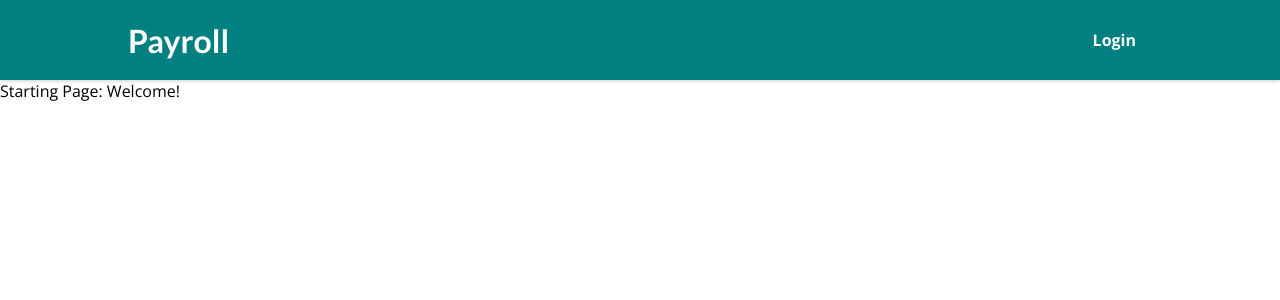
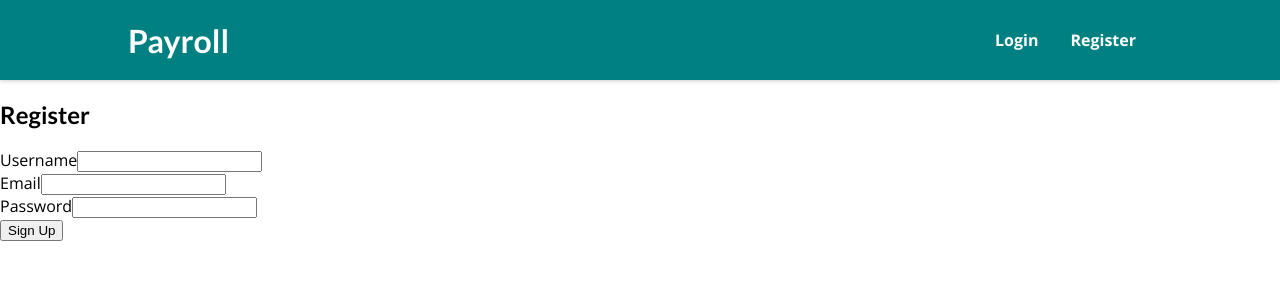
Before and after one commit to cfaqiri/payroll-frontend, a React (Create React App) app in the folder payroll-frontend/: page /register in a window 1280 px wide. Before the commit this address led to /. Shown: the top 300 px of the page. Built offline with nearby package versions, Linux system fonts and the light colour scheme.

Commit message:
Add registration page

```diff
--- a/payroll-frontend/src/App.js
+++ b/payroll-frontend/src/App.js
@@ -1,11 +1,12 @@
+import { useContext } from "react";
 import { Redirect, Route, Switch } from "react-router-dom";
 
 import AuthContext from "./contexts/auth-context";
 import Layout from "./components/Layout/Layout";
-import AuthPage from "./pages/LoginPage";
 import HomePage from "./pages/HomePage";
+import LoginPage from "./pages/LoginPage";
 import ProfilePage from "./pages/ProfilePage";
-import { useContext } from "react";
+import RegisterPage from "./pages/RegisterPage";
 
 function App() {
   const authCtx = useContext(AuthContext);
@@ -18,7 +19,10 @@ function App() {
           <HomePage />
         </Route>
         <Route path="/login">
-          <AuthPage />
+          <LoginPage />
+        </Route>
+        <Route path="/register">
+          <RegisterPage />
         </Route>
         <Route path="/profile">
           {isLoggedIn && <ProfilePage />}
--- /dev/null
+++ b/payroll-frontend/src/components/Auth/RegisterForm.js
@@ -0,0 +1,58 @@
+import { useRef } from "react";
+
+const RegisterForm = () => {
+  const usernameInputRef = useRef();
+  const emailInputRef = useRef();
+  const passwordInputRef = useRef();
+
+  const submitHandler = (event) => {
+    event.preventDefault();
+    const enteredUsername = usernameInputRef.current.value;
+    const enteredPassword = passwordInputRef.current.value;
+    const enteredEmail = emailInputRef.current.value;
+
+    fetch("http://127.0.0.1:8000/register/", {
+      method: "POST",
+      body: JSON.stringify({
+        email: enteredEmail,
+        username: enteredUsername,
+        password: enteredPassword,
+      }),
+      headers: {
+        "Content-Type": "application/json",
+      }
+    }).then((response) => {
+      return response.json();
+    }).then((data) => {
+      console.log(data);
+    });
+  };
+
+  return (
+    <section>
+      <h1>Register</h1>
+      <form onSubmit={submitHandler}>
+        <div>
+          <label htmlFor="username">Username</label>
+          <input type="text" id="username" required ref={usernameInputRef} />
+        </div>
+        <div>
+          <label htmlFor="email">Email</label>
+          <input type="email" id="email" required ref={emailInputRef} />
+        </div>
+        <div>
+          <label htmlFor="password">Password</label>
+          <input
+            type="password"
+            id="password"
+            required
+            ref={passwordInputRef}
+          />
+        </div>
+        <button>Sign Up</button>
+      </form>
+    </section>
+  );
+};
+
+export default RegisterForm;
--- a/payroll-frontend/src/components/Layout/MainNavigation.js
+++ b/payroll-frontend/src/components/Layout/MainNavigation.js
@@ -11,7 +11,6 @@ const MainNavigation = () => {
 
   const logoutHandler = () => {
     authCtx.logout();
-    console.log(authCtx.isLoggedIn);
   };
 
   return (
@@ -34,6 +33,11 @@ const MainNavigation = () => {
               <button onClick={logoutHandler}>Logout</button>
             </li>
           )}
+          {!isLoggedIn && (
+            <li>
+              <Link to="/register">Register</Link>
+            </li>
+          )}
         </ul>
       </nav>
     </header>
--- a/payroll-frontend/src/contexts/auth-context.js
+++ b/payroll-frontend/src/contexts/auth-context.js
@@ -12,7 +12,7 @@ export const AuthContextProvider = (props) => {
   const tokenData = localStorage.getItem("token");
   let initialToken;
   if (tokenData) {
-    initialToken = tokenData.token;
+    initialToken = tokenData;
   }
 
   const [token, setToken] = useState(initialToken);
--- a/payroll-frontend/src/pages/LoginPage.js
+++ b/payroll-frontend/src/pages/LoginPage.js
@@ -1,7 +1,7 @@
 import LoginForm from "../components/Auth/LoginForm";
 
-const AuthPage = () => {
+const LoginPage = () => {
   return <LoginForm />;
 };
 
-export default AuthPage;
+export default LoginPage;
--- /dev/null
+++ b/payroll-frontend/src/pages/RegisterPage.js
@@ -0,0 +1,7 @@
+import RegisterForm from "../components/Auth/RegisterForm"
+
+const RegisterPage = () => {
+  return <RegisterForm />;
+};
+
+export default RegisterPage;
```
